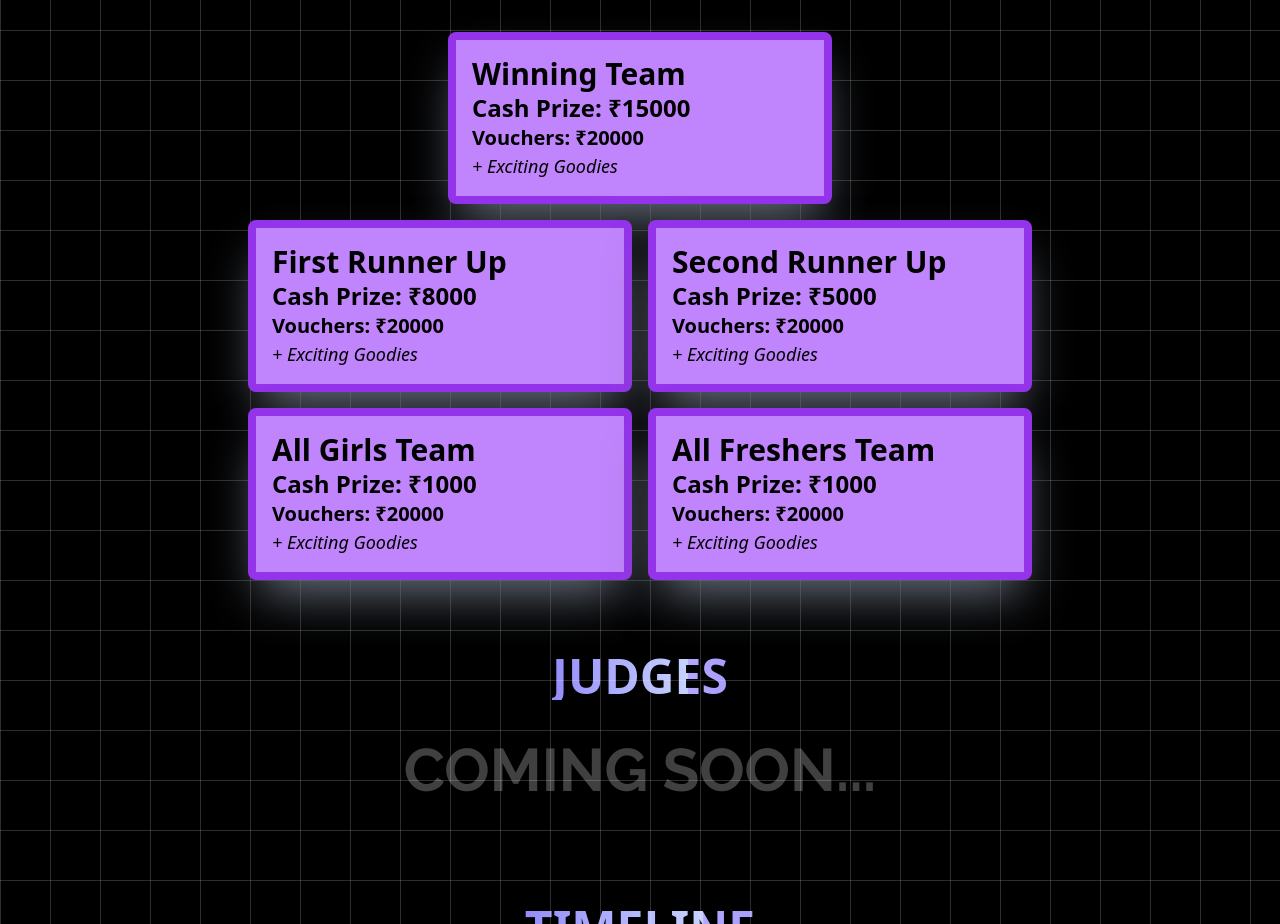
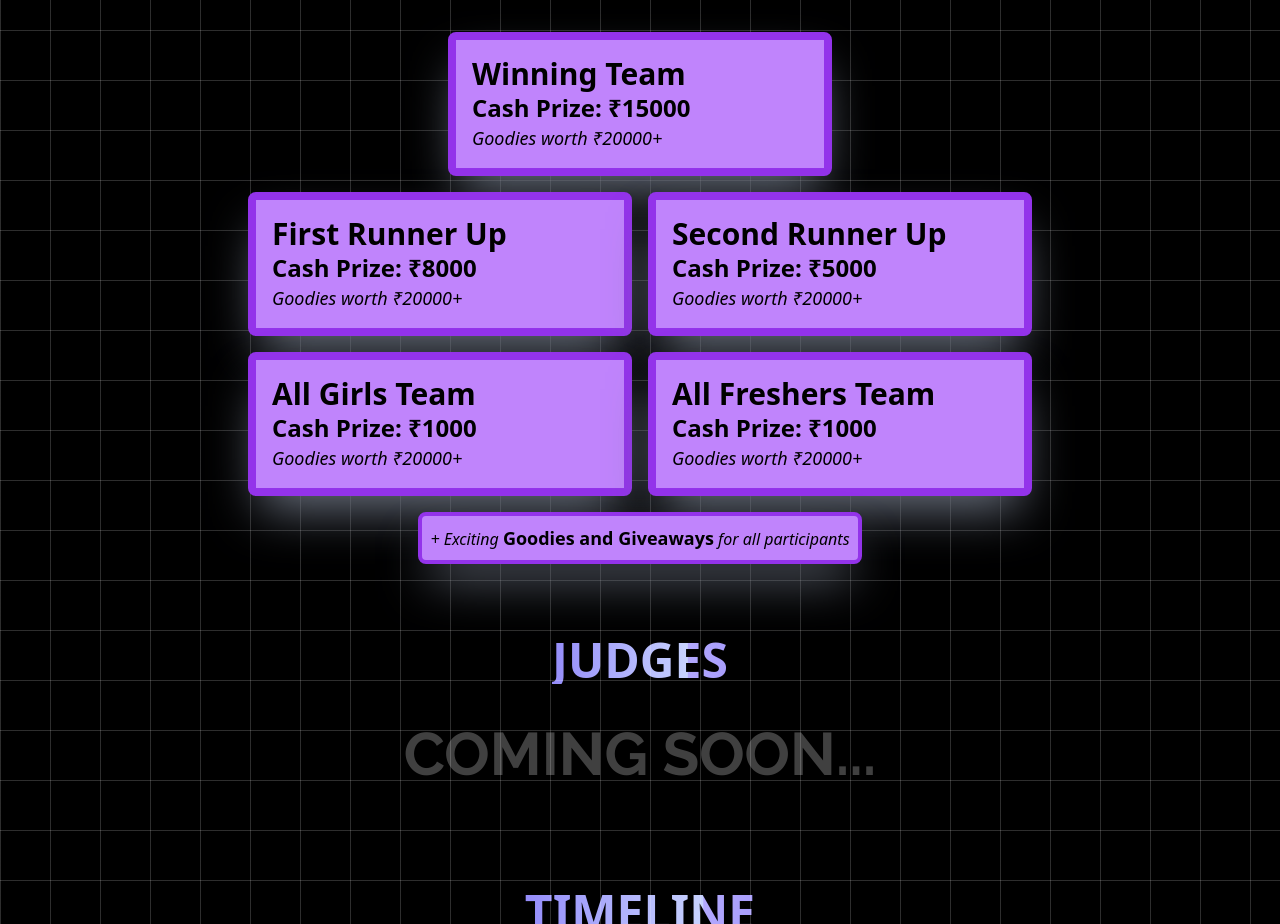
Before and after one commit to TheAshutoshGupta/codeclash_web, a React (Vite) app: page / in a window 1280 px wide. Shown: the part 2420-3344 px from the top of the page. Built offline with nearby package versions, Linux system fonts and the light colour scheme.

Commit message:
update text in prizes section

```diff
--- a/src/Components/Prizes.jsx
+++ b/src/Components/Prizes.jsx
@@ -1,12 +1,11 @@
-function PrizeCard({ prize_heading, cash_amount, voucher_amount }) {
+function PrizeCard({ prize_heading, cash_amount, goodies_amount }) {
     return (
       <div className="border-8 z-50 bg-purple-400 shadow-gray-500 rounded-lg shadow-2xl border-purple-600 m-2 max-w-sm lg:w-96 p-4  transition-transform duration-300 ease-in hover:scale-105">
         <h2 className="text-3xl font-bold">{prize_heading}</h2>
         <p className="text-yellow-btn-primary text-2xl font-semibold">
           Cash Prize: ₹{cash_amount}
         </p>
-        <p className="text-xl font-semibold">Vouchers: ₹{voucher_amount}</p>
-        <p className="text-lg italic">+ Exciting Goodies</p>
+        <p className="text-lg italic">Goodies worth ₹{goodies_amount}+</p>
       </div>
     );
   }
@@ -26,34 +25,44 @@ function PrizeCard({ prize_heading, cash_amount, voucher_amount }) {
         <PrizeCard
             prize_heading="Winning Team"
             cash_amount="15000"
-            voucher_amount="20000"
+            goodies_amount="20000"
           />
         </div>
           <div  className="flex flex-col md:flex-row">
           <PrizeCard
             prize_heading="First Runner Up"
             cash_amount="8000"
-            voucher_amount="20000"
+            goodies_amount="20000"
           />
           <PrizeCard
             prize_heading="Second Runner Up"
             cash_amount="5000"
-            voucher_amount="20000"
+            goodies_amount="20000"
           />
           </div>
           <div  className="flex flex-col md:flex-row">
           <PrizeCard
             prize_heading="All Girls Team"
             cash_amount="1000"
-            voucher_amount="20000"
+            goodies_amount="20000"
           />
           <PrizeCard
             prize_heading="All Freshers Team"
             cash_amount="1000"
-            voucher_amount="20000"
+            goodies_amount="20000"
           />
           </div>
-
+          <div className="flex flex-col md:flex-row md:justify-center md:items-center">
+            <div className="border-4 z-50 bg-purple-400 shadow-gray-500 rounded-lg shadow-2xl border-purple-600 m-2 p-2 transition-transform duration-300 ease-in hover:scale-105">
+              <p className="text-md italic">
+                + Exciting{" "}
+                <span className="font-bold text-lg" style={{ fontStyle: "normal" }}>
+                  Goodies and Giveaways
+                </span>{" "}
+                for all participants
+              </p>
+            </div>
+          </div>
         </div>
       </main>
     );
```
